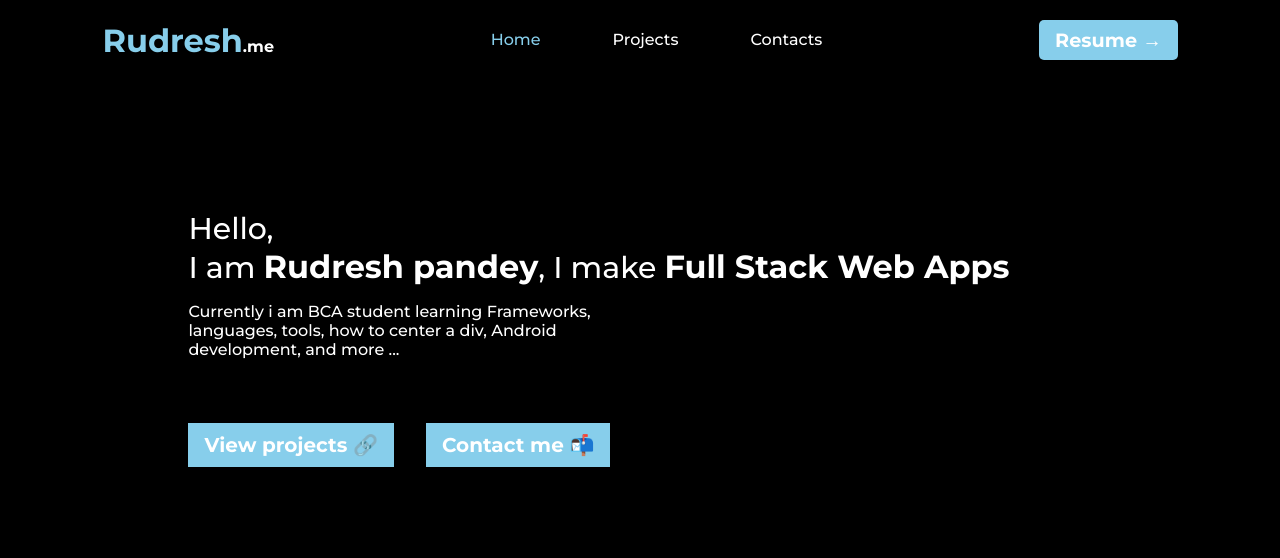
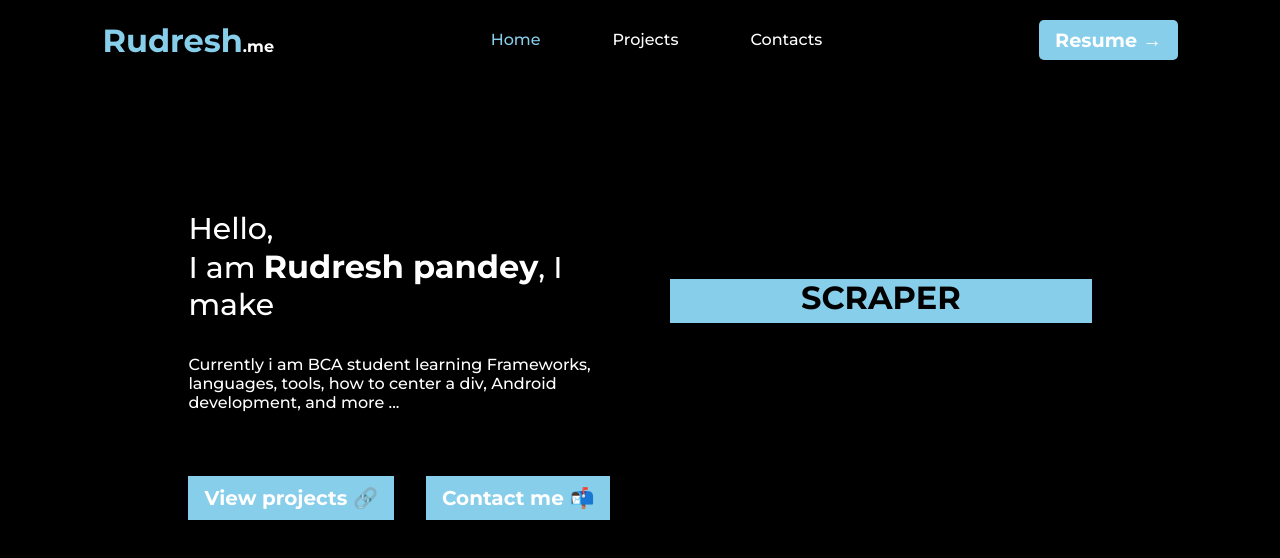
Before and after one commit to Rudresh-pandey/Rudresh-pandey.github.io, a React (Vite) app: page / in a window 1280 px wide. Shown: the top 558 px of the page. Built offline with nearby package versions, Linux system fonts and the light colour scheme.

Commit message:
animated text added

```diff
--- a/src/pages/Home.tsx
+++ b/src/pages/Home.tsx
@@ -6,17 +6,22 @@ function Home() {
     <div>
       <Navbar active={"home"} />
       <div className="hero">
-        <div style={{ display: "flex", flexDirection: "column", gap: "1rem" }}>
+        <div style={{ display: "flex", flexDirection: "column", gap: "2rem" }}>
+          <div style={{ display: "flex", alignItems: "flex-end", gap: "1rem" }}>
             <p className="intro">
               Hello, <br /> I am{" "}
               <span style={{ fontWeight: "bold", fontSize: "32px" }}>
                 Rudresh pandey
               </span>
               , I make{" "}
-            <span style={{ fontWeight: "bold", fontSize: "32px" }}>
-              Full Stack Web Apps
-            </span>
             </p>
+            <div className="animated-text">
+              <div className="line">Full Stack Web Apps</div>
+              <div className="line">Discord Bots</div>
+              <div className="line">Python Web Scraper</div>
+              <div className="line">telegram Bots</div>
+            </div>
+          </div>
           <p style={{ maxWidth: "30rem" }}>
             Currently i am BCA student learning Frameworks, languages, tools,
             how to center a div, Android development, and more ...
--- a/src/pages/home.css
+++ b/src/pages/home.css
@@ -4,8 +4,6 @@
     flex-direction: column;
     gap: 4rem;
 }
-
-
 
 .intro{
     font-size: 30px;
@@ -29,3 +27,50 @@
 .btn a:hover{
     background-color: rgb(77, 166, 202);
 }
+
+.animated-text{
+    /* position: absolute; */
+    right: 26%;
+    top: 32.5%;
+    background-color: skyblue;
+    padding: 2px 10px;
+    height: 40px;
+    overflow: hidden;
+    font-weight: bold;
+    font-size: 32px;
+    color: black;
+}
+
+.line{
+    text-transform: uppercase;
+    text-align: center;
+    line-height: 47px;
+}
+
+.line:first-child{
+    animation: anime 12s infinite;
+}
+
+@keyframes anime{
+    0%{
+        margin-top: 0;
+    }
+    16%{
+        margin-top: -50px;
+    }
+    33%{
+        margin-top: -100px;
+    }
+    50%{
+        margin-top: -150px;
+    }
+    66%{
+        margin-top: -100px;
+    }
+    82%{
+        margin-top: -40px;
+    }
+    100%{
+        margin-top: 0;
+    }
+}
```
Lines whose indentation alone changed are shown as unchanged.
